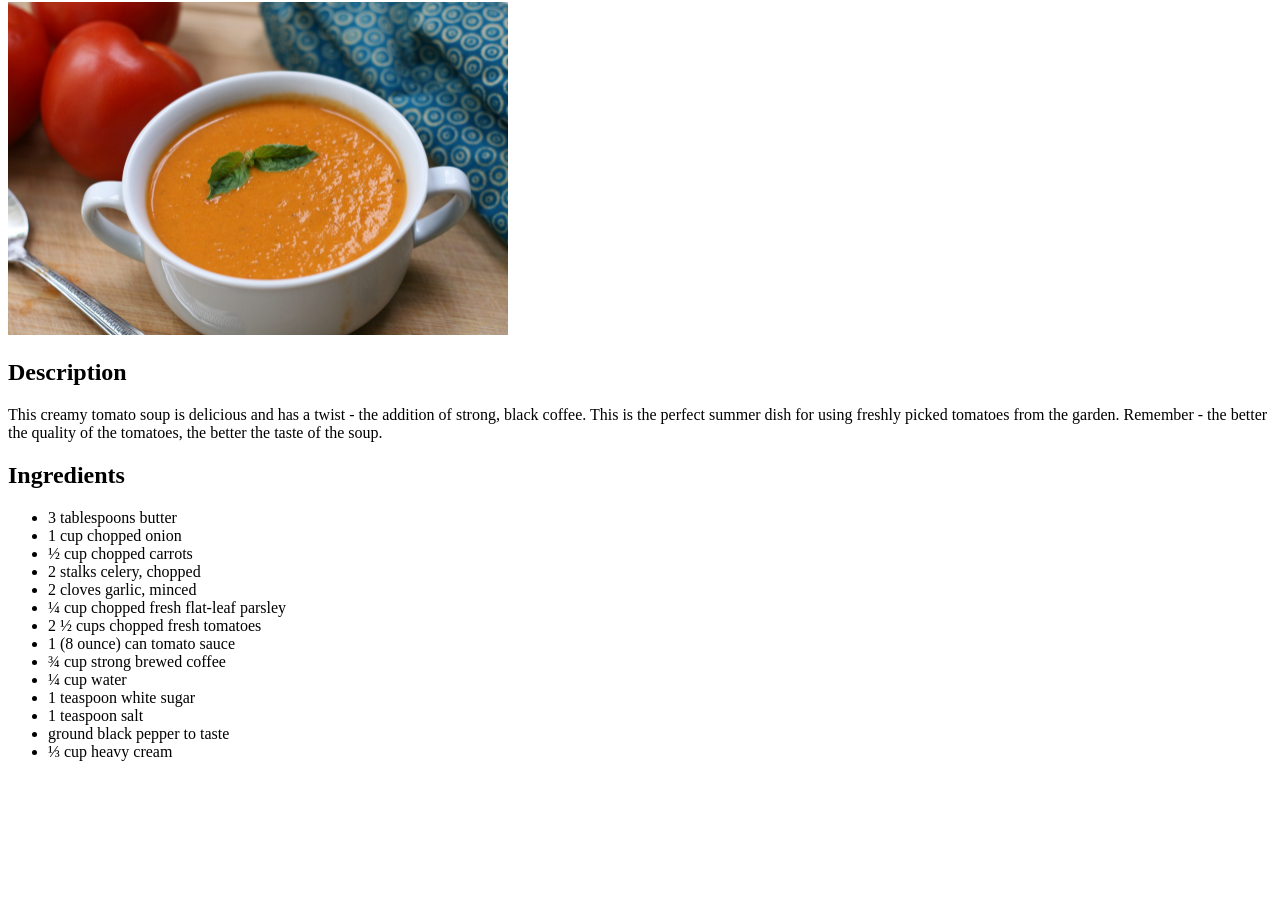
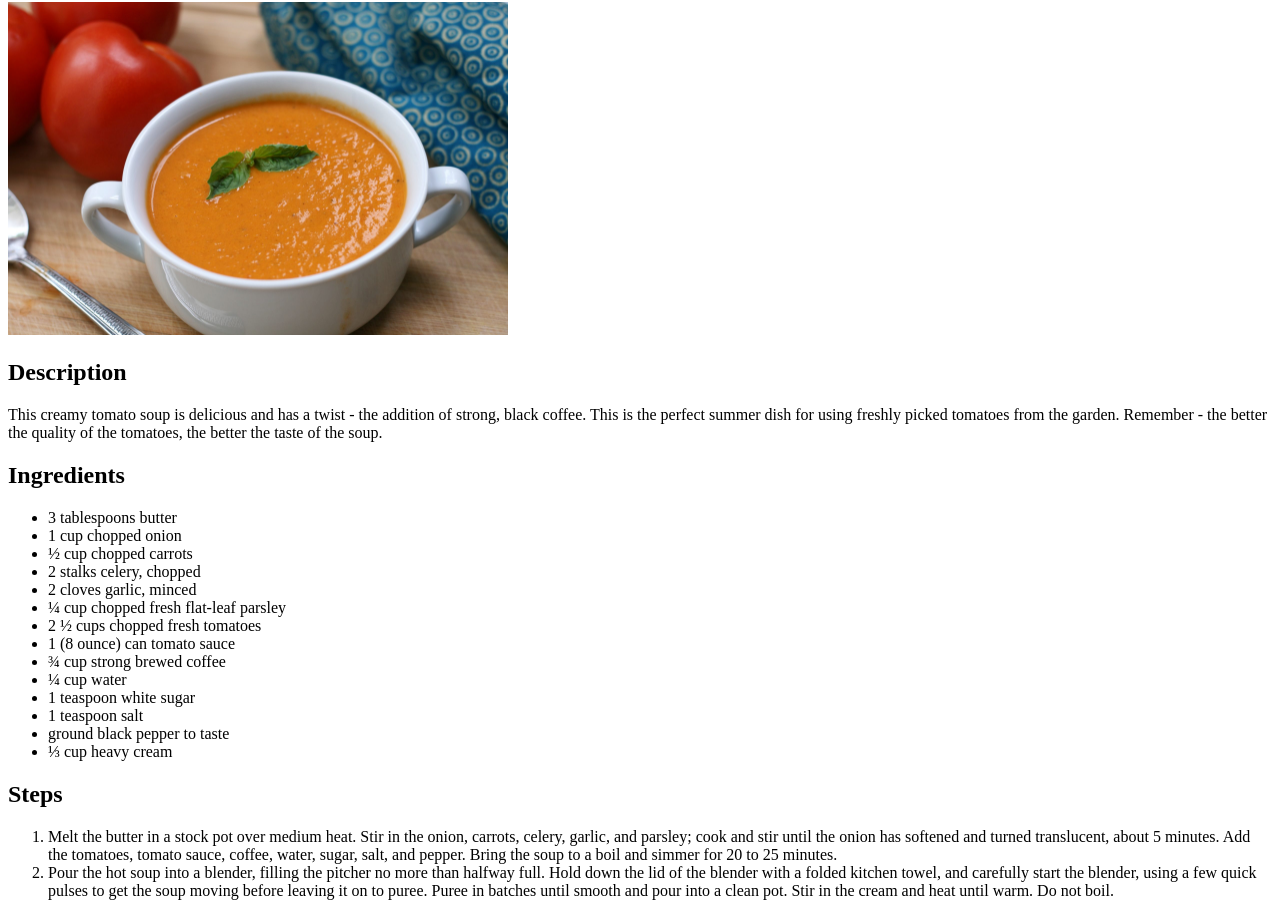
Before and after one commit to jarpet06/odin_recipes, a plain HTML site: page recipes/soup.html in a window 1280 px wide. Shown: the part 78-994 px from the top of the page. Before the commit the page ends 855 px from the top, so only its background shows below. Drawn offline with Linux system fonts and the light colour scheme.

Commit message:
Minor changes to index.html and soup.html

```diff
--- a/recipes/soup.html
+++ b/recipes/soup.html
@@ -1,16 +1,20 @@
 <!DOCTYPE html>
 <html lang="en">
+
 <head>
     <meta charset="UTF-8">
     <meta http-equiv="X-UA-Compatible" content="IE=edge">
     <meta name="viewport" content="width=device-width, initial-scale=1.0">
     <title>Kentucky Tomato Soup</title>
 </head>
+
 <body>
     <h1>Kentucky Tomato Soup</h1>
     <img src="../image.jpeg" width="500" alt="Tomato Soup">
     <h2>Description</h2>
-    <p>This creamy tomato soup is delicious and has a twist - the addition of strong, black coffee. This is the perfect summer dish for using freshly picked tomatoes from the garden. Remember - the better the quality of the tomatoes, the better the taste of the soup.</p>
+    <p>This creamy tomato soup is delicious and has a twist - the addition of strong, black coffee. This is the perfect
+        summer dish for using freshly picked tomatoes from the garden. Remember - the better the quality of the
+        tomatoes, the better the taste of the soup.</p>
     <h2>Ingredients</h2>
     <ul>
         <li>3 tablespoons butter</li>
@@ -28,5 +32,19 @@
         <li>ground black pepper to taste</li>
         <li>⅓ cup heavy cream</li>
     </ul>
+    <h2>Steps</h2>
+    <ol>
+        <li>Melt the butter in a stock pot over medium heat. Stir in the onion, carrots, celery, garlic, and parsley;
+            cook and stir until the onion has softened and turned translucent, about 5 minutes. Add the tomatoes, tomato
+            sauce, coffee, water, sugar, salt, and pepper. Bring the soup to a boil and simmer for 20 to 25 minutes.
+        </li>
+        <li>Pour the hot soup into a blender, filling the pitcher no more than halfway full. Hold down the lid of the
+            blender with a folded kitchen towel, and carefully start the blender, using a few quick pulses to get the
+            soup moving before leaving it on to puree. Puree in batches until smooth and pour into a clean pot. Stir in
+            the cream and heat until warm. Do not boil.
+
+        </li>
+    </ol>
 </body>
+
 </html>
```
Also changed, not shown: index.html (+2 -1 lines).
